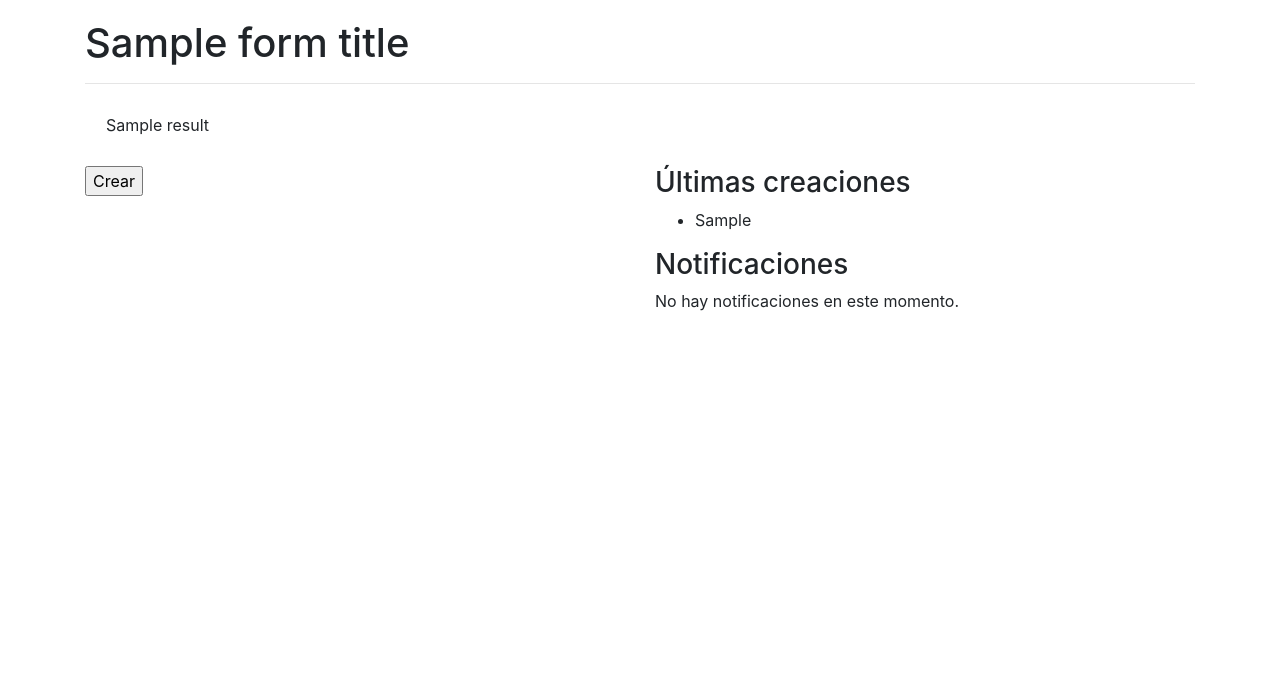
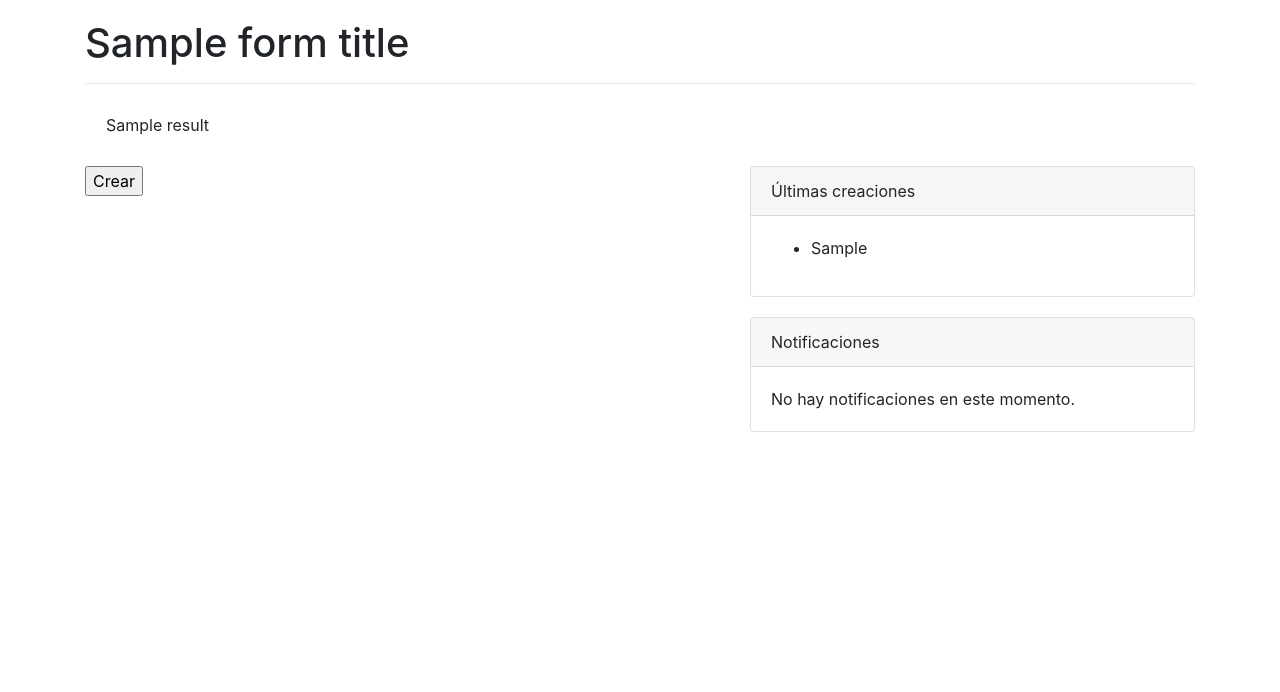
Before and after one commit to jiss2891/backupper, a Django app: template dbb/apps/databases/templates/create_database.html in a window 1280 px wide. Shown: the part 71-763 px from the top of the page. Run offline with Django 3.2, Linux system fonts and the light colour scheme; the template is opened without the code that fills it: most values are stand-ins (such as "Sample title", 1, 10 or a date in 2020); some libraries are stand-ins or nearby versions.

Commit message:
fix panel -> card (bootstrap4)

```diff
--- a/dbb/apps/databases/templates/create_database.html
+++ b/dbb/apps/databases/templates/create_database.html
@@ -11,15 +11,17 @@
 </div>
 {% endif %}
 <div class="row">
-  <div class="col-md-6">
+  <div class="col-md-7">
   {% include "base_form.html" %}
   </div>
-  <div class="col-md-6">
-    <div class="panel panel-default">
-      <div class="panel-heading">
-        <h3 class="panel-title">Últimas creaciones</h3>
+  <div class="col-md-5">
+    <div class="row">
+      <div class="col-md">
+        <div class="card">
+          <div class="card-header">
+            Últimas creaciones
           </div>
-      <div class="panel-body">
+          <div class="card-body">
             <ul>
               {% for db in db_list %}
               <li>{{ db }}</li>
@@ -27,14 +29,20 @@
             </ul>
           </div>
         </div>
-      <div class="panel panel-default">
-        <div class="panel-heading">
-          <h3 class="panel-title">Notificaciones</h3>
       </div>
-        <div class="panel-body">
+    </div>
+    <div class="row">
+      <div class="col-md">
+        <div class="card">
+          <div class="card-header">
+            Notificaciones
+          </div>
+          <div class="card-body">
               No hay notificaciones en este momento.
           </div>
         </div>
       </div>
     </div>
+  </div>
+</div>
 {% endblock %}
--- a/dbb/static/css/base.css
+++ b/dbb/static/css/base.css
@@ -13,6 +13,10 @@ body {
   position: relative;
   margin: 0;
   min-height: 100%;
+}
+
+.card {
+  margin-bottom: 20px;
 }
 
 .login-block {
```
Lines whose indentation alone changed are shown as unchanged.
